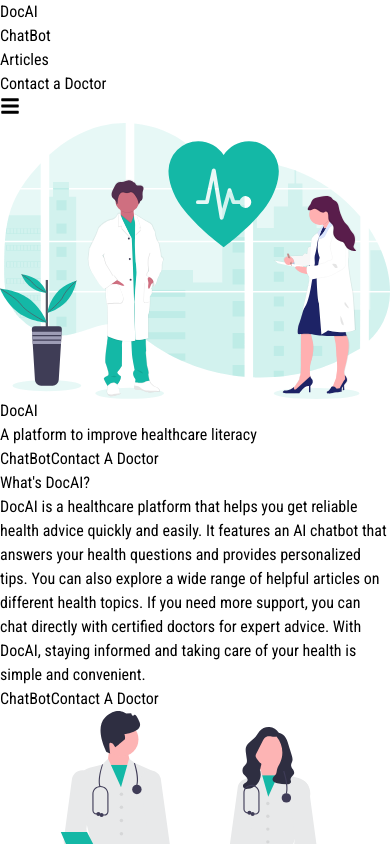
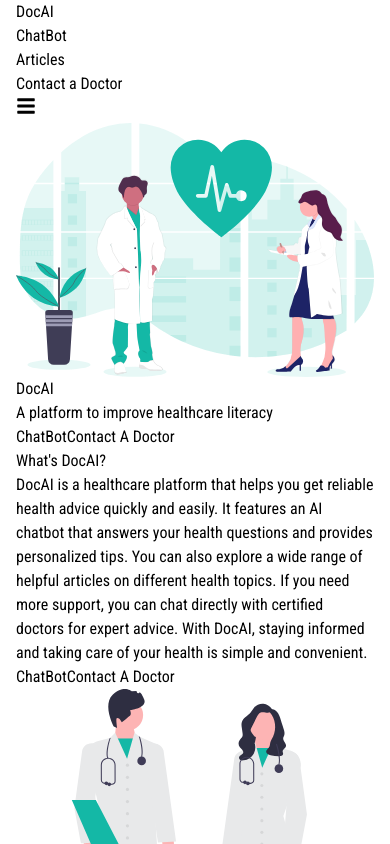
Before and after one commit to husamXA1/docai, a Next.js app: page / in a window 390 px wide. Shown: the top 844 px of the page. Built offline with nearby package versions, Linux system fonts and the light colour scheme.

Commit message:
added containers padding to increase visibility in small screens

```diff
--- a/src/app/globals.css
+++ b/src/app/globals.css
@@ -5,3 +5,8 @@
 body {
   font-family: Arial, Helvetica, sans-serif;
 }
+
+.container {
+  padding-left: 1em;
+  padding-right: 1em;
+}
```
